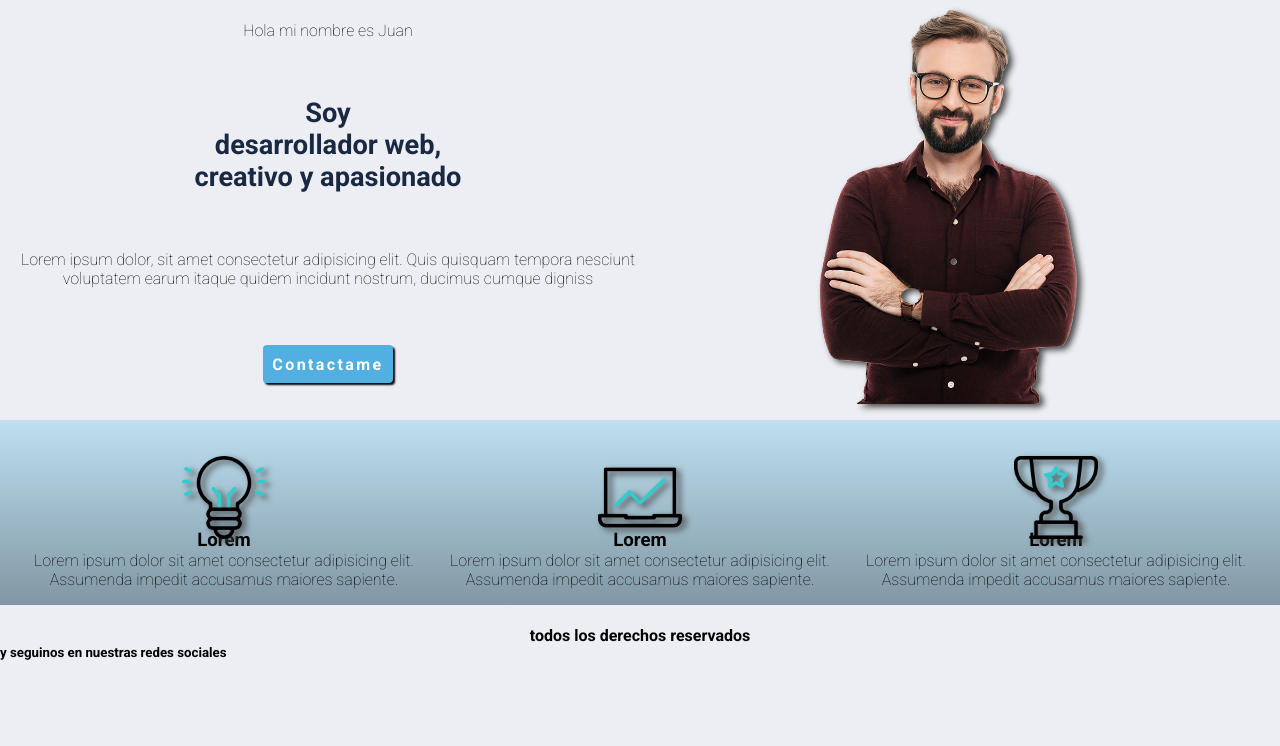
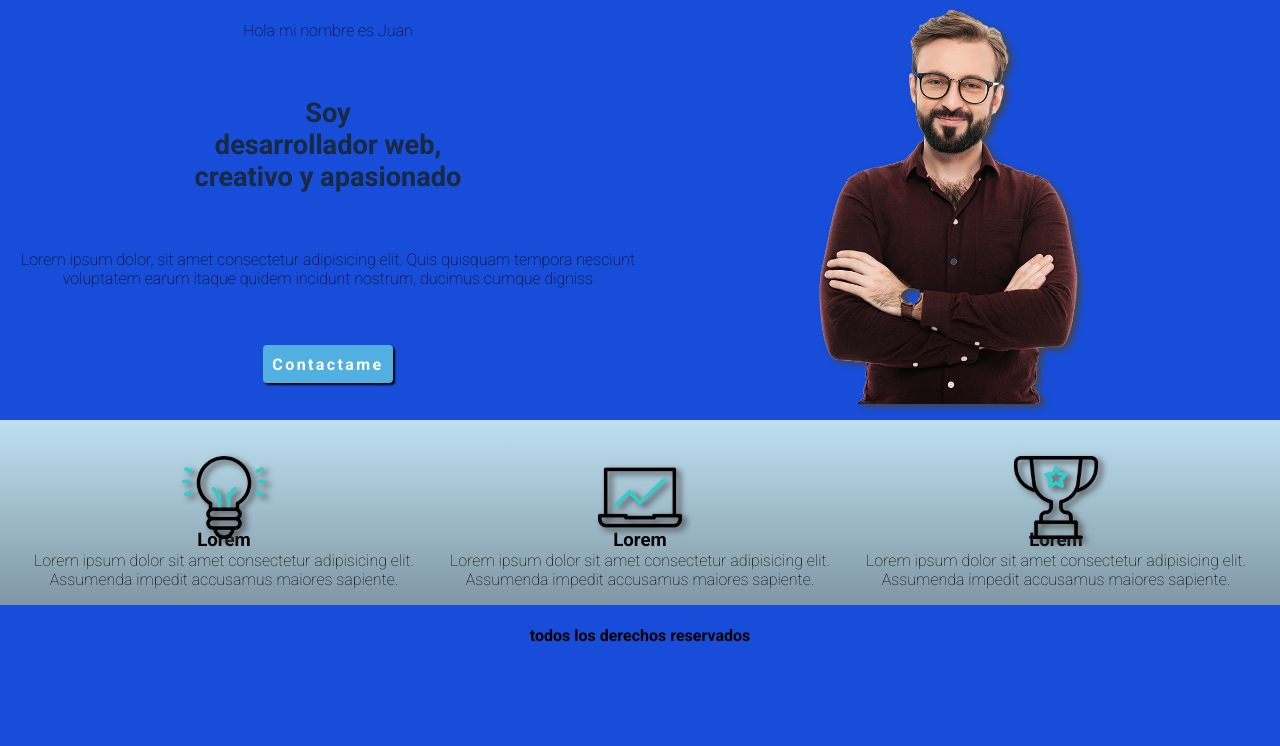
Before and after one commit to juulian27/github-hoy, a plain HTML site: page index.html in a window 1280 px wide. Shown: the part 54-800 px from the top of the page. Drawn offline with Linux system fonts and the light colour scheme.

Commit message:
cambio de color de fondo y cambios en el index

```diff
--- a/css/main.css
+++ b/css/main.css
@@ -9,7 +9,7 @@
 /* estilos generales */
 
 body {
-  background-color: #ECEEF3;
+  background-color: #174dd8;
   font-family: 'Roboto', sans-serif;
 
 
--- a/index.html
+++ b/index.html
@@ -64,7 +64,6 @@
 
         <footer>
             <h4> todos los derechos reservados </h4>
-            <h5>y seguinos en nuestras redes sociales</h5>
         </footer>
     </div>
 </body>
```
